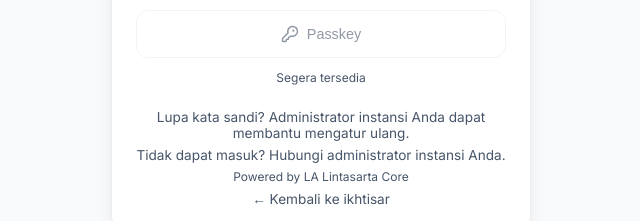
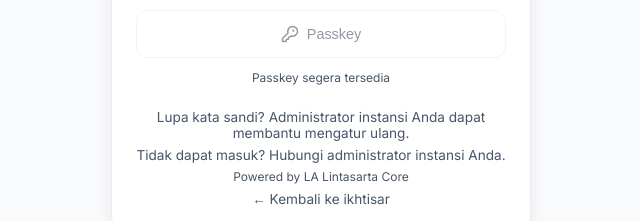
Before and after one commit to EvoriusBenedikt/la-legpro-fe, a React (Vite) app: page /login in a window 1280 px wide. Shown: the part 540-761 px from the top of the page, without its empty margins (319-959 px from the left). Built offline with nearby package versions, Linux system fonts and the light colour scheme; no server answers.

Commit message:
fix(fe): promote login heading to h1; passkey hint gains referent (code-review minors)

```diff
--- a/src/components/Auth.tsx
+++ b/src/components/Auth.tsx
@@ -297,7 +297,11 @@ export default function Auth() {
         </div>
 
         <div className="auths-head">
-          <h2>{isLogin ? t.authWelcome : t.authRegisterTitle}</h2>
+          {/* The page heading is the h1 (2026-10-09 review follow-up): the
+              new /login's outline must start at h1, not h2. Computed style
+              is unchanged — the only global heading rule (components.css)
+              treats h1-h6 alike. */}
+          <h1>{isLogin ? t.authWelcome : t.authRegisterTitle}</h1>
         </div>
 
         {error && (
--- a/src/i18n.ts
+++ b/src/i18n.ts
@@ -318,7 +318,7 @@ const id = {
      the disabled rollout stub rendered under the login form. */
   authOrLoginWith: 'Atau masuk dengan',
   authPasskey: 'Passkey',
-  authPasskeySoon: 'Segera tersedia',
+  authPasskeySoon: 'Passkey segera tersedia',
   /* Empty-field gates: the form is noValidate (native bubbles are
      English-only and unstyleable), so required checks raise localized
      errors through the same banner/highlight/shake path. */
@@ -622,7 +622,7 @@ const en: Record<StringKey, string> = {
   authLangToggleAria: 'Switch language to Indonesian',
   authOrLoginWith: 'Or log in with',
   authPasskey: 'Passkey',
-  authPasskeySoon: 'Coming soon',
+  authPasskeySoon: 'Passkey coming soon',
   authErrUsernameRequired: 'Username is required.',
   authErrEmailRequired: 'Email is required.',
   authErrPasswordRequired: 'Password is required.',
--- a/src/styles/auth-single.css
+++ b/src/styles/auth-single.css
@@ -78,7 +78,7 @@
   margin-bottom: 24px;
 }
 
-.auths-head h2 {
+.auths-head h1 {
   font-size: 1.6rem;
   color: var(--text-primary);
   margin: 0;
```
